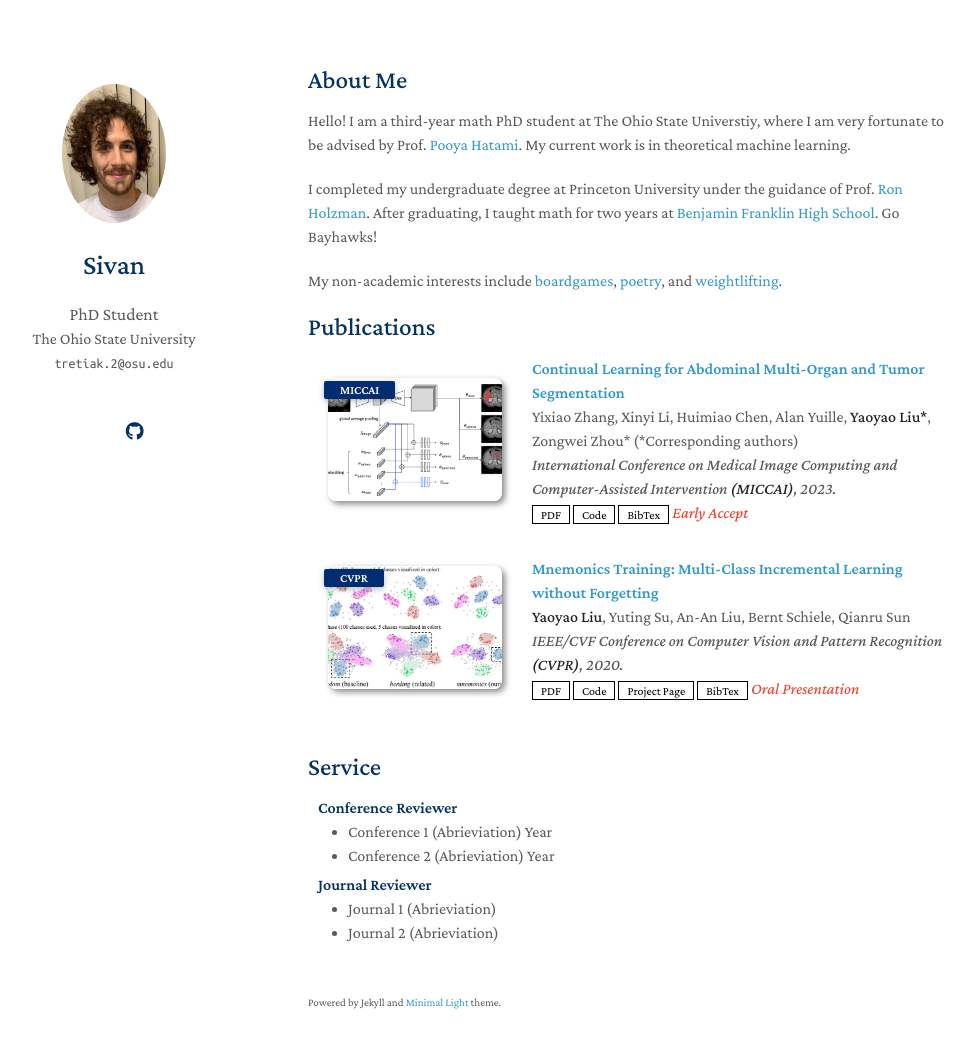
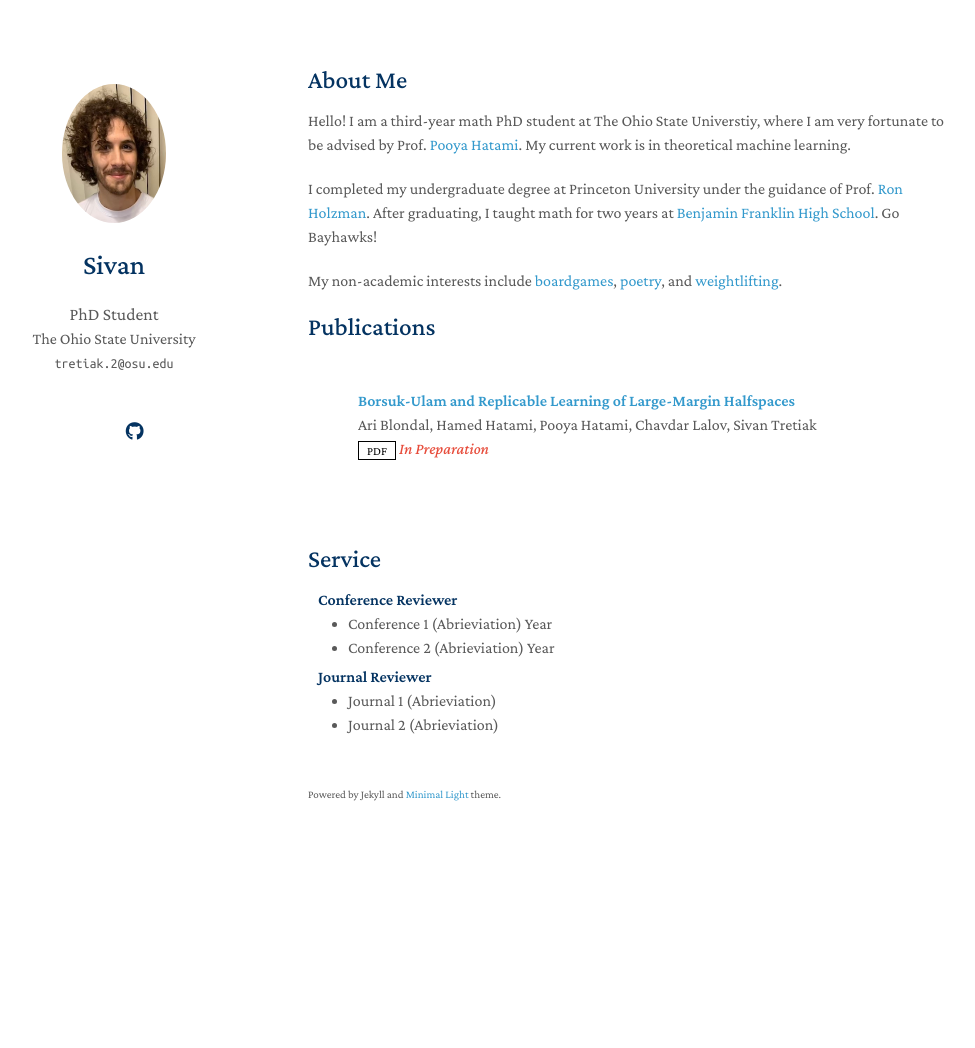
Before and after one commit to sivantretiak/sivantretiak.github.io, a Jekyll site: the page built from index.md, in a window 1280 px wide and 1083 px high. Shown: the top 1048 px of the window, without its empty margins (162-1137 px from the left). Built offline with Jekyll 4.4.1, drawn with Linux system fonts in a browser that asks for light colours; a style sheet for code colours, icons or effects is not loaded; our own code applies the rules of GitHub Pages for plain Markdown files.

Commit message:
Update publications.yml

```diff
--- a/_data/publications.yml
+++ b/_data/publications.yml
@@ -1,22 +1,11 @@
 main:
 
-  - title: Continual Learning for Abdominal Multi-Organ and Tumor Segmentation
-    authors: Yixiao Zhang, Xinyi Li, Huimiao Chen, Alan Yuille, <strong>Yaoyao Liu*</strong>, Zongwei Zhou* (*Corresponding authors)
-    conference_short: MICCAI
-    conference: International Conference on Medical Image Computing and Computer-Assisted Intervention <strong>(MICCAI)</strong>, 2023.
-    pdf: https://arxiv.org/pdf/2306.00988.pdf
-    code: https://github.com/MrGiovanni/ContinualLearning
-    bibtex: https://bib.yliu.me/MICCAI23.txt
-    image: ./assets/img/teaser_example_2.png
-    notes: Early Accept
-
-  - title: "Mnemonics Training: Multi-Class Incremental Learning without Forgetting"
-    authors: <strong>Yaoyao Liu</strong>, Yuting Su, An-An Liu, Bernt Schiele, Qianru Sun
-    conference_short: CVPR
-    conference: IEEE/CVF Conference on Computer Vision and Pattern Recognition <strong>(CVPR)</strong>, 2020.
-    pdf: https://arxiv.org/pdf/2002.10211.pdf
-    code: https://github.com/yaoyao-liu/class-incremental-learning/tree/main/mnemonics-training
-    page: https://class-il.mpi-inf.mpg.de/mnemonics/
-    bibtex: https://class-il.mpi-inf.mpg.de/mnemonics/
-    notes: Oral Presentation
-    image: ./assets/img/teaser_example.png
+  - title: Borsuk-Ulam and Replicable Learning of Large-Margin Halfspaces
+    authors: Ari Blondal, Hamed Hatami, Pooya Hatami, Chavdar Lalov, Sivan Tretiak
+    # conference_short: MICCAI
+    # conference: International Conference on Medical Image Computing and Computer-Assisted Intervention <strong>(MICCAI)</strong>, 2023.
+    pdf: https://arxiv.org/pdf/2503.15294
+    # code: https://github.com/MrGiovanni/ContinualLearning
+    # bibtex: https://bib.yliu.me/MICCAI23.txt
+    # image: ./assets/img/teaser_example_2.png
+    notes: In Preparation
```
